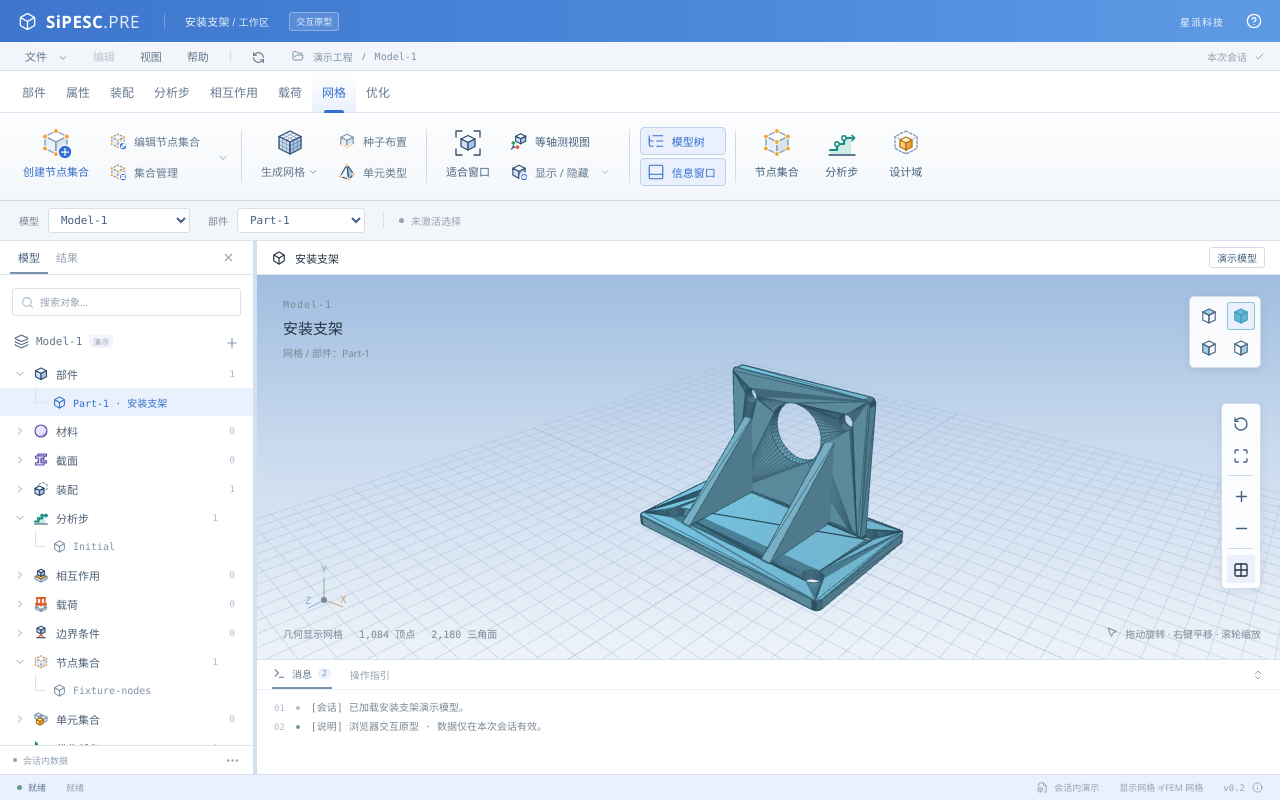
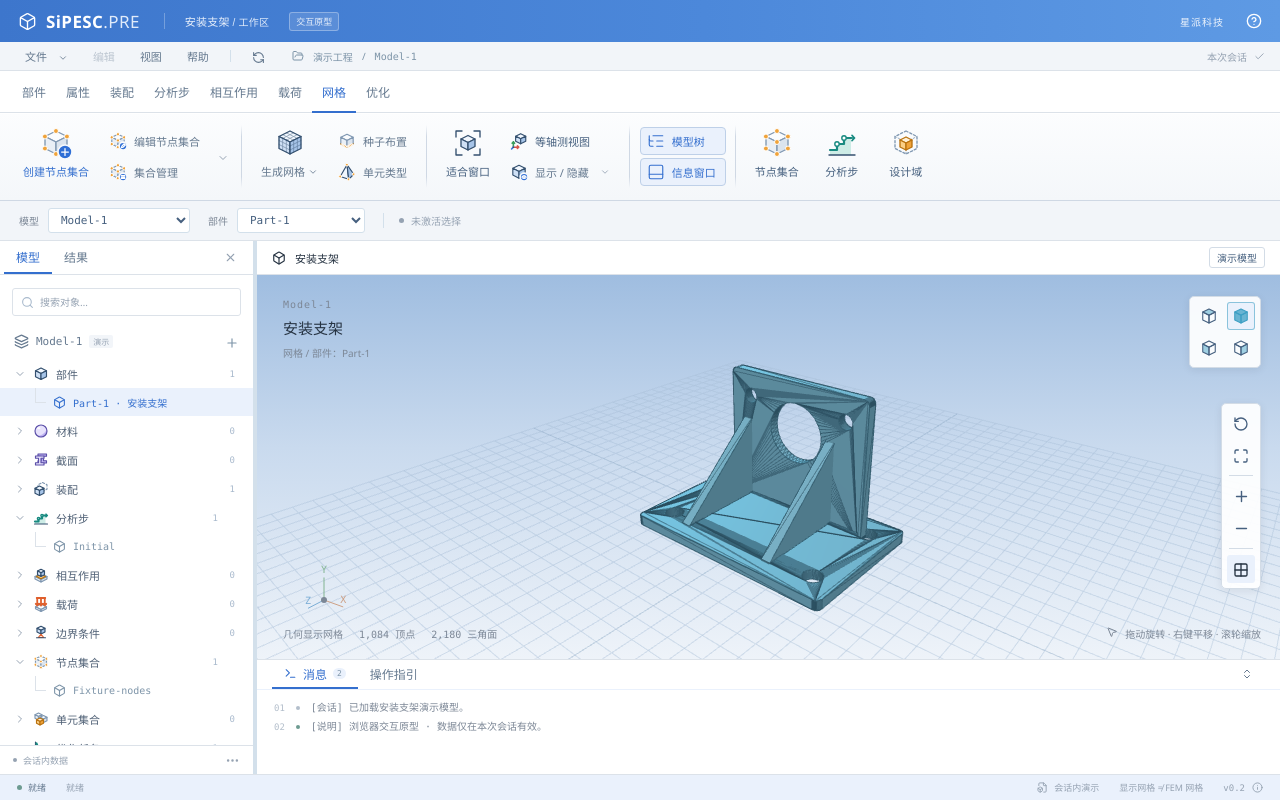
Before and after one commit to zhangjiawei2026-hub/xingpai-cae-prototype, a React (Vite) app in the folder prototype/: page / in a window 1280 px wide. Built offline with nearby package versions, Linux system fonts and the light colour scheme.

Commit message:
统一页签样式
Figma-Prompt-ID: 100
Figma-Session-ID: 0b61f961-5a6d-4fc7-97d3-af9675c1eafe

```diff
--- a/prototype/src/features/workspace/Workspace.module.css
+++ b/prototype/src/features/workspace/Workspace.module.css
@@ -166,7 +166,7 @@
   align-items: stretch;
   padding: 0 17px;
   background: var(--paper);
-  gap: 4px;
+  gap: 0;
   border-bottom: 1px solid var(--line);
 }
 .modules button {
@@ -174,7 +174,7 @@
   display: flex;
   align-items: center;
   gap: 7px;
-  padding: 0 13px;
+  padding: 0 var(--tab-pad);
   border: 0;
   background: transparent;
   color: var(--ink-secondary);
@@ -187,7 +187,6 @@
 .modules button[aria-current="page"] {
   color: var(--blue);
   font-weight: 600;
-  background: linear-gradient(0deg, var(--blue-soft), transparent);
 }
 .modules button[aria-current="page"] small {
   color: var(--view-dim);
@@ -197,11 +196,10 @@
   content: "";
   position: absolute;
   bottom: -1px;
-  height: 3px;
+  height: var(--tab-underline);
   background: var(--blue);
-  left: 12px;
-  right: 12px;
-  border-radius: 2px 2px 0 0;
+  left: 0;
+  right: 0;
 }
 .modules button:hover {
   background: var(--surface);
@@ -473,20 +471,24 @@
   display: flex;
   align-items: stretch;
   border-bottom: 1px solid var(--line);
-  padding: 0 10px;
+  padding: 0 4px;
   flex-shrink: 0;
 }
 .treeTabs > button {
   border: 0;
-  border-bottom: 2px solid transparent;
+  border-bottom: var(--tab-underline) solid transparent;
   background: none;
-  color: var(--ink-soft);
-  padding: 0 8px;
-  font-size: 11px;
+  color: var(--ink-secondary);
+  padding: 0 var(--tab-pad);
+  font-size: 12px;
+}
+.treeTabs > button:hover {
+  background: var(--surface);
 }
 .treeTabs > button[aria-selected="true"] {
-  color: var(--ink-control);
-  border-bottom-color: var(--view-dim);
+  color: var(--blue);
+  font-weight: 600;
+  border-bottom-color: var(--blue);
 }
 .treeTabs span {
   font-size: 9px;
@@ -719,22 +721,27 @@
 }
 .log header > div {
   display: flex;
-  gap: 17px;
+  gap: 0;
   height: 100%;
 }
 .log button {
   border: 0;
+  border-bottom: var(--tab-underline) solid transparent;
   background: transparent;
   display: flex;
   gap: 6px;
   align-items: center;
-  color: var(--ink-soft);
-  font-size: 10px;
-  padding: 0 1px;
+  color: var(--ink-secondary);
+  font-size: 12px;
+  padding: 0 var(--tab-pad);
+}
+.log button:hover {
+  background: var(--surface);
 }
 .log button[aria-selected="true"] {
-  border-bottom: 2px solid var(--view-dim);
-  color: var(--ink-secondary);
+  border-bottom-color: var(--blue);
+  color: var(--blue);
+  font-weight: 600;
 }
 .log button span {
   font: 8px var(--font-data);
--- a/prototype/src/styles/tokens.css
+++ b/prototype/src/styles/tokens.css
@@ -47,6 +47,8 @@
   --selection-ink: #715018;
   --selection-border: #dbaa53;
   --shadow: #0a1424;
+  --tab-pad: 12px;
+  --tab-underline: 2px;
 
   /* Professional CAE icon palette (prototype design values). */
   --ci-ink: #34506f;
```
